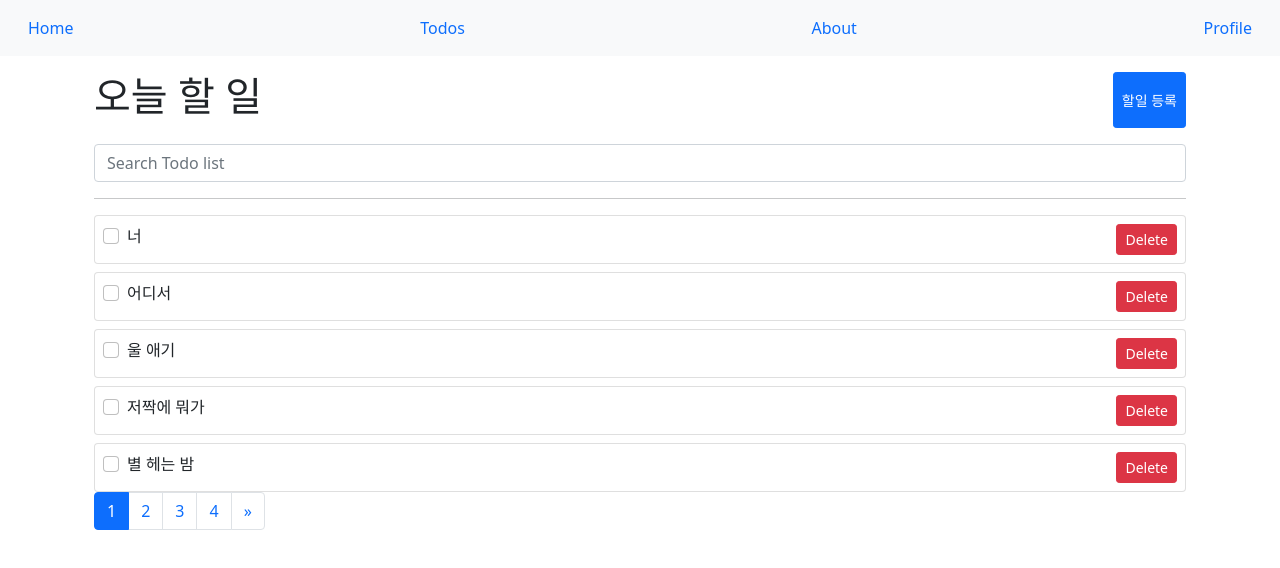
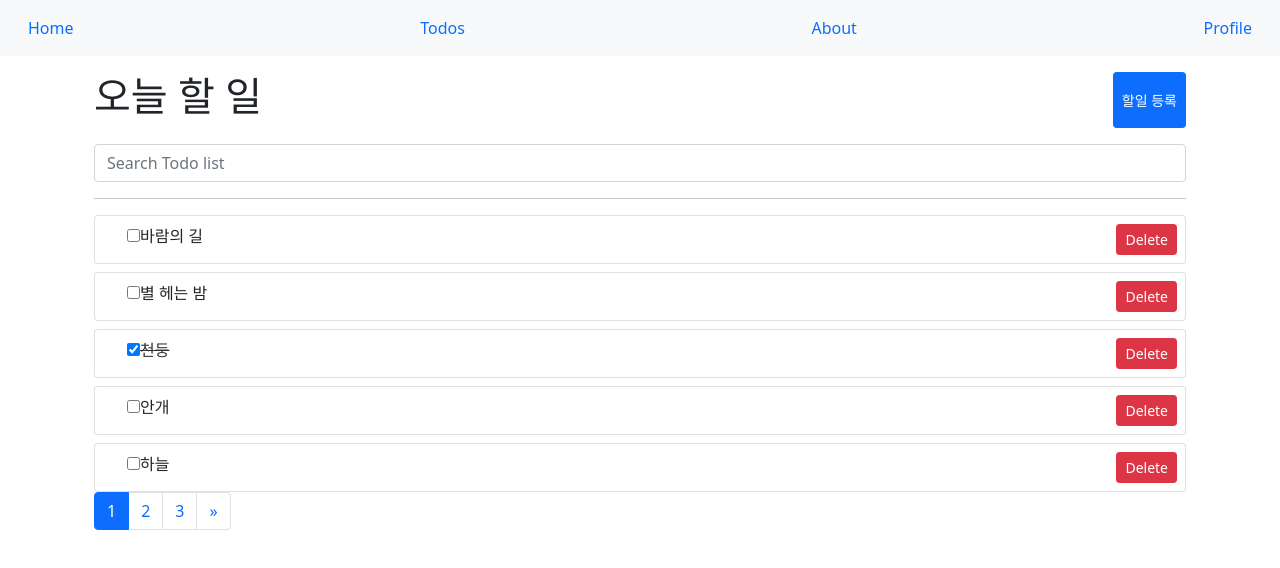
Before and after one commit to jk92lania/todoapp, a Vue app: page /todos in a window 1280 px wide. Shown: the top 568 px of the page. Built offline with nearby package versions, Linux system fonts and the light colour scheme; data requests are answered from the project's data file.

Commit message:
모달, 텔레포트 추가

```diff
--- a/db.json
+++ b/db.json
@@ -4,11 +4,6 @@
       "subject": "클론코드 하기",
       "complete": false,
       "id": 3
-    },
-    {
-      "subject": "공부",
-      "complete": false,
-      "id": 4
     },
     {
       "subject": "프로필",
@@ -66,45 +61,16 @@
       "id": 46
     },
     {
-      "subject": "번개",
-      "complete": false,
-      "id": 47
-    },
-    {
-      "subject": "51ㅇㅇ",
-      "complete": false,
-      "body": "ㅇㅇㅇㅇ",
-      "id": 52
-    },
-    {
       "subject": "별 헤는 밤",
       "complete": false,
       "body": "너를 세아리는 그 날",
       "id": 53
     },
     {
-      "subject": "저짝에 뭐가",
+      "subject": "바람의 길",
       "complete": false,
-      "body": "저어엉기",
+      "body": "바람과 하나 되어",
       "id": 54
-    },
-    {
-      "subject": "울 애기",
-      "complete": false,
-      "body": "우리는",
-      "id": 55
-    },
-    {
-      "subject": "어디서",
-      "complete": false,
-      "body": "에러가",
-      "id": 56
-    },
-    {
-      "subject": "너",
-      "complete": false,
-      "body": "유",
-      "id": 57
     }
   ]
 }
--- a/public/index.html
+++ b/public/index.html
@@ -13,6 +13,11 @@
       <strong>We're sorry but <%= htmlWebpackPlugin.options.title %> doesn't work properly without JavaScript enabled. Please enable it to continue.</strong>
     </noscript>
     <div id="app"></div>
+
+    <!-- Teleport 자리 -->
+    <div id="modal"></div>
+
+
     <!-- built files will be auto injected -->
   </body>
 </html>
--- /dev/null
+++ b/src/components/ModalWin.vue
@@ -0,0 +1,53 @@
+<template>
+<div class="modal-wrapper">
+    <div class="modal-dialog">
+        <div class="modal-content">
+        <div class="modal-header">
+            <h5 class="modal-title">Todo title</h5>
+            <button type="button" class="btn close">
+            <span @click="onClose">&times;</span>
+            </button>
+        </div>
+        <div class="modal-body">
+            <p>내용을 삭제하시겠습니까?</p>
+        </div>
+        <div class="modal-footer">
+            <button type="button" class="btn btn-secondary" @click="onClose">Close</button>
+            <button type="button" class="btn btn-danger" @click="onDelete">Delete</button>
+        </div>
+        </div>
+    </div>
+</div>
+</template>
+
+<script>
+export default {
+    emits : ['close', 'delete'],
+    setup(props, {emit}) {
+        const onClose = () => {
+            emit('close');
+        };
+        const onDelete = () => {
+            emit('delete');
+        };
+        return {
+            onClose,
+            onDelete
+        }
+    }
+}
+</script>
+
+<style>
+.modal-wrapper {
+    position: fixed;
+    top: 0;
+    left: 0;
+    width: 100%;
+    height: 100%;
+    background-color: rgba(0, 0, 0, 0.5);
+
+    z-index: 9;
+}
+
+</style>
--- a/src/components/TodoForm.vue
+++ b/src/components/TodoForm.vue
@@ -11,7 +11,7 @@
                 <div class="form-group">
                     <label>제목</label>
                     <input type="text" class="form-control" v-model="todo.subject">
-                    <div v-if="subjectError" class="red">{{ subjectError }}</div>
+                    <div v-if="subjectError" class="red-text bold-text">{{ subjectError }}</div>
                 </div>
 
             </div>
@@ -49,7 +49,10 @@
     </form>
 
     <!-- 안내창 -->
-    <ToastBox v-if="showToast" :message="toastMessage" :type="toastAlertType"/>
+    <Transition name="fade">
+        <ToastBox v-if="showToast" :message="toastMessage" :type="toastAlertType"/>
+
+    </Transition>
 </template>
 
 <script>
@@ -234,5 +237,24 @@ export default {
 }
 </script>
 <style>
-
+    .red-text {
+        color: red;
+    }
 </style>
+<style scoped>
+    .bold-text {
+        font-weight: 900;
+    }
+    .fade-enter-active,
+    .fade-leave-active {
+        transition: opacity 0.5s ease;
+    }
+    .fade-enter-from,
+    .fade-leave-to {
+        opacity: 0;
+    }
+    .fade-enter-to,
+    .fade-leave-from {
+        opacity: 1;
+    }
+</style>
--- a/src/components/TodoList.vue
+++ b/src/components/TodoList.vue
@@ -5,12 +5,13 @@
         <div
             class="card-body p-2 d-flex"
             @click="moveToPage(todo.id)"
+            style="cursor:pointer"
         >
 
             <div class="form-check flex-grow-1">
                 <input
                     type="checkbox"
-                    class="form-check-input"
+                    class="ml-2 mr-2"
                     :checked="todo.complete"
                     :id="todo.id"
                     @change="toggleTodo(index, $event)"
@@ -18,8 +19,8 @@
                 >
                 <label
                     class="form-check-label"
-                    v-bind:class="{ todocss : todo.complete }"
-                    v-bind:for="todo.id">
+                    :class="{ todocss : todo.complete }"
+                    >
                     {{ todo.subject }}
                 </label>
             </div>
@@ -27,7 +28,7 @@
             <div>
                 <button
                     class="btn btn-danger btn-sm"
-                    @click.stop="deleteTodo(index)"
+                    @click.stop="openModal(todo.id)"
                 >
                     Delete
                 </button>
@@ -36,11 +37,28 @@
         </div>
 
     </div>
+
+<teleport to="#modal">
+    <!-- 경고창 -->
+    <ModalWin
+    v-if="showModal"
+    @close="closeModal"
+    @delete="deleteTodo"
+    />
+
+</teleport>
 </template>
 <script>
     import { useRouter} from 'vue-router'
+    import ModalWin from '@/components/ModalWin.vue'
+
+import {ref} from 'vue';
 
     export default {
+        components : {
+            ModalWin
+        },
+
         // props: ['todos']
         props: {
             todos: {
@@ -51,7 +69,22 @@
 
         emits: ['toggle-todo', 'delete-todo'],
 
+
         setup(props, {emit}){
+            // 실제 삭제될 id 보관
+            const todoDeleteId = ref(null);
+
+            // modal
+            const showModal = ref(false);
+            const openModal = (index) => {
+                showModal.value = true;
+                todoDeleteId.value = index;
+
+            }
+            const closeModal = () => {
+                showModal.value = false;
+                todoDeleteId.value = null;
+            }
 
             const router = useRouter();
 
@@ -59,8 +92,12 @@
                 // console.log(index);
                 emit('toggle-todo', index, event.target.checked);
             };
-            const deleteTodo = (index) => {
-                emit('delete-todo', index);
+            const deleteTodo = () => {
+
+                emit('delete-todo', todoDeleteId.value);
+
+                showModal.value = false;
+                todoDeleteId.value = null;
             };
 
             // 클릭된 id 를 전달한다.
@@ -79,7 +116,11 @@
             return {
                 toggleTodo,
                 deleteTodo,
-                moveToPage
+                moveToPage,
+
+                showModal,
+                openModal,
+                closeModal
             }
         }
     }
--- a/src/pages/todos/TodosIndex.vue
+++ b/src/pages/todos/TodosIndex.vue
@@ -199,7 +199,8 @@ export default {
 
     const deleteTodo = async (index) => {
       // console.log('delete' + index);
-      const id = todos.value[index].id;
+      // const id = todos.value[index].id;
+      const id = index;
       error.value = '';
 
       try {
```
